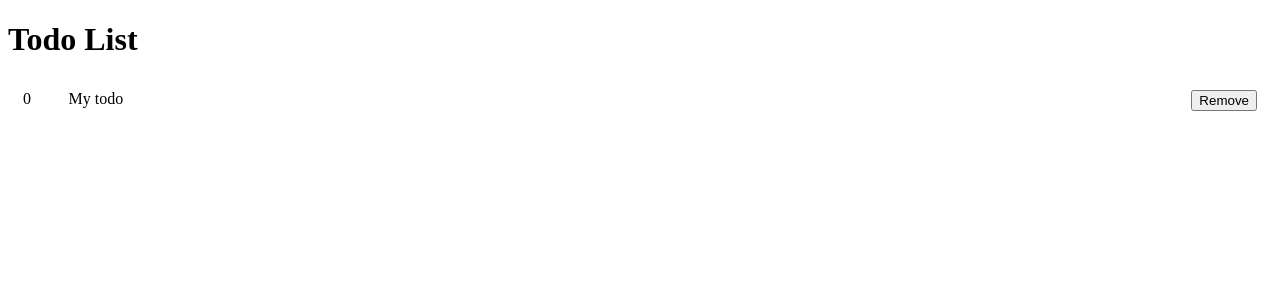
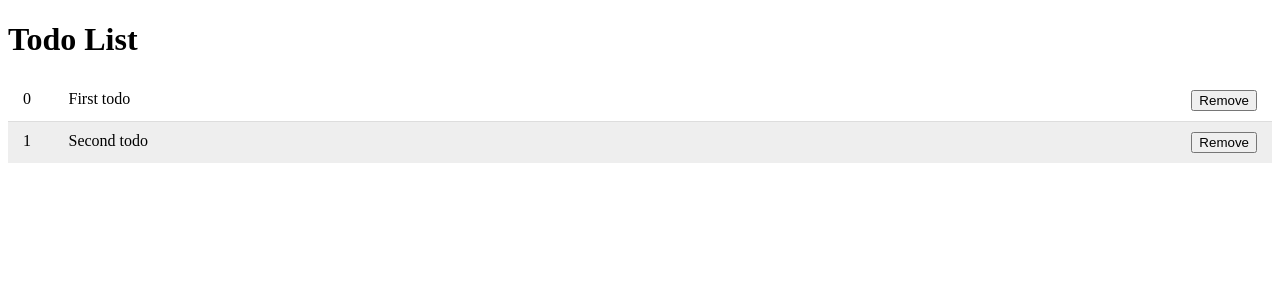
Before and after one commit to mattriney/Todo-app, an Angular app: page / in a window 1280 px wide. Shown: the top 300 px of the page. Built offline with nearby package versions, Linux system fonts and the light colour scheme.

Commit message:
todos component

```diff
--- a/src/app/components/todos/todos.component.html
+++ b/src/app/components/todos/todos.component.html
@@ -1,7 +1,7 @@
 <div class="todos">
-  <div class="todo">
-    <div class="id">0</div>
-    <div class="content">My todo</div>
-    <button class="delete">Remove</button>
+  <div *ngFor="let todo of todos; let i = index;" class="todo {{ (todo.completed ? 'done' : '') }}">
+    <div class="id">{{i}}</div>
+    <div class="content" (click)="toggleDone(i)">{{todo.content}}</div>
+    <button class="delete" (click)="deleteTodo(i)">Remove</button>
   </div>
 </div>
--- a/src/app/components/todos/todos.component.ts
+++ b/src/app/components/todos/todos.component.ts
@@ -1,4 +1,5 @@
 import { Component, OnInit } from '@angular/core';
+import { Todo } from './../../models/Todo';
 
 @Component({
   selector: 'app-todos',
@@ -7,11 +8,35 @@ import { Component, OnInit } from '@angular/core';
 })
 export class TodosComponent implements OnInit {
 
-  title ="dont do this";
+  todos:Todo [];
 
   constructor() { }
 
   ngOnInit(): void {
+    this.todos = [
+      {
+      content: 'First todo',
+      completed: false
+  },
+  {
+    content: 'Second todo',
+    completed: false
+
+  }
+]
+}
+
+  toggleDone (id:number) {
+    this.todos.map((v, i ) => {
+      if (i == id) v.completed = !v.completed;
+
+      return v;
+    })
+
+  }
+
+  deleteTodo (id:number) {
+    this.todos = this.todos.filter((v, i) => i !== id);
   }
 
 }
--- /dev/null
+++ b/src/app/models/Todo.ts
@@ -0,0 +1,4 @@
+export class Todo {
+  content: string;
+  completed: boolean;
+}
```
